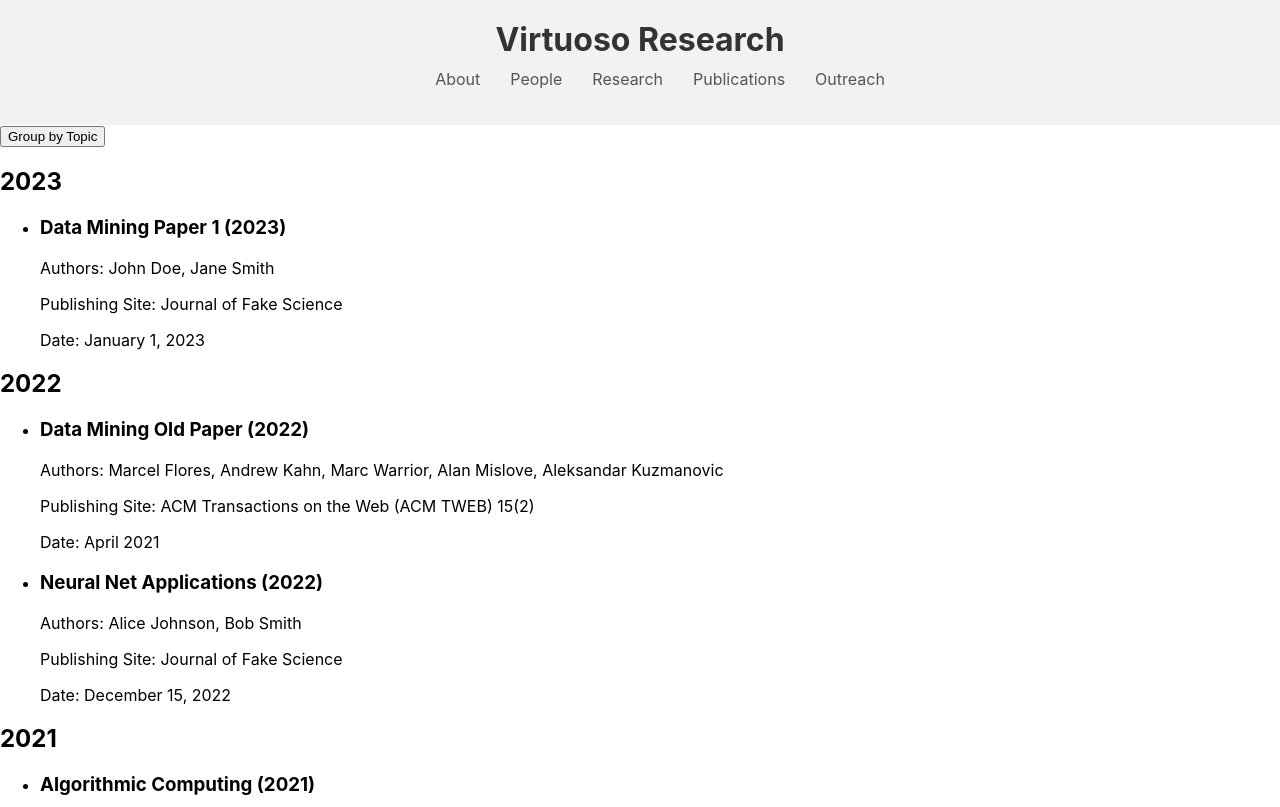
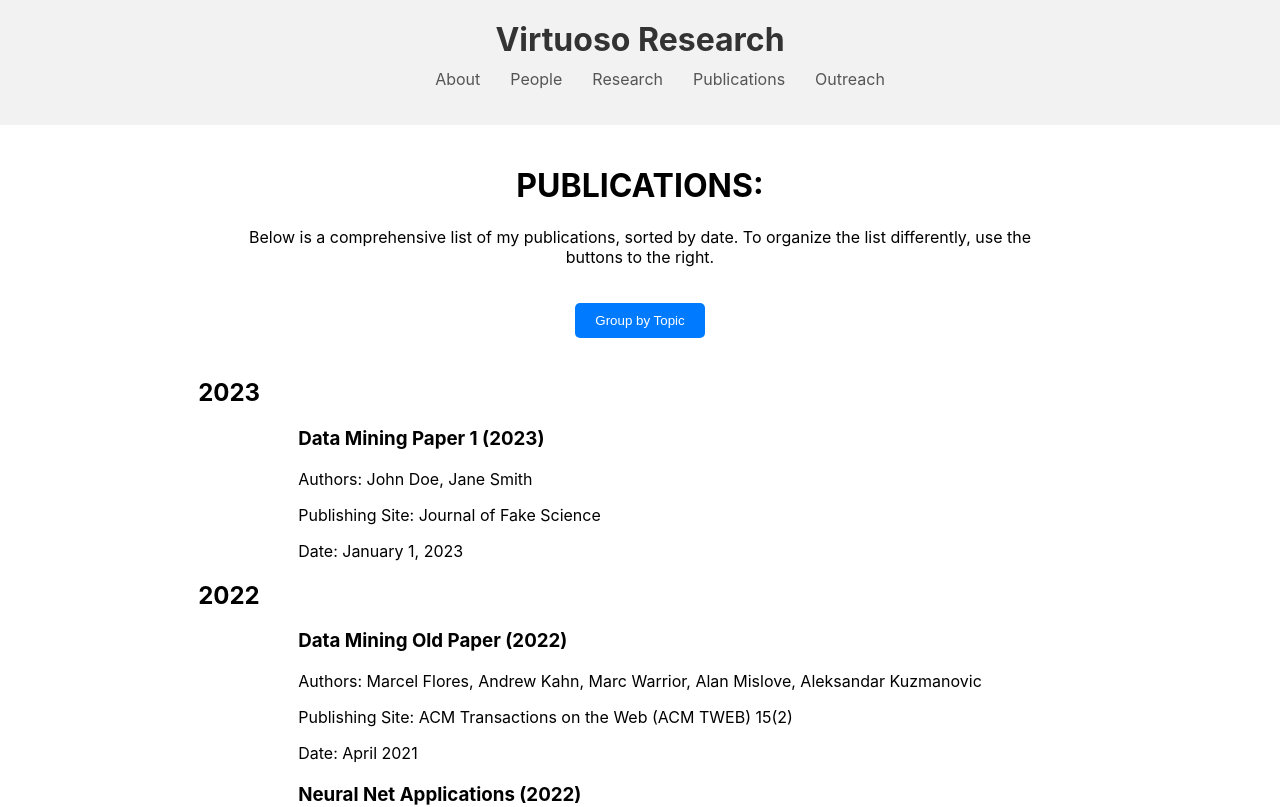
Before and after one commit to VirtuosoResearch/virtuosoresearch.github.io, a React (Create React App) app in the folder virtuoso_research/: page /publications in a window 1280 px wide. Shown: the top 807 px of the page. Built offline with nearby package versions, Linux system fonts and the light colour scheme.

Commit message:
css for publications

```diff
--- /dev/null
+++ b/virtuoso_research/src/Publications.css
@@ -0,0 +1,60 @@
+.publications-container {
+    display: flex;
+    flex-direction: column;
+    align-items: center;
+    text-align: center;
+    padding: 20px;
+    max-width: 800px;
+    margin: 0 auto;
+}
+
+/* Style the title and description */
+.publications-title {
+    margin-bottom: 20px;
+}
+
+/* Style the toggle button container */
+.toggle-button-container {
+    display: flex;
+    justify-content: flex-end;
+    margin-bottom: 20px;
+}
+
+/* Style the toggle button */
+.toggle-button-container button {
+    background-color: #007BFF;
+    /* Example color */
+    color: white;
+    padding: 10px 20px;
+    border: none;
+    border-radius: 5px;
+    cursor: pointer;
+}
+
+.toggle-button-container button:hover {
+    background-color: #0056b3;
+    /* Example hover color */
+}
+
+/* Style the publications list */
+.publications-list {
+    text-align: left;
+}
+
+/* Style the sections (year and topic) */
+.publications-list h2 {
+    font-size: 24px;
+    margin-top: 20px;
+    margin-left: -100px;
+    /* Adjust the left margin as needed */
+}
+
+/* Style the list items (publications) */
+.publications-list ul {
+    list-style: none;
+    padding: 0;
+}
+
+.publications-list li {
+    margin-bottom: 20px;
+}
--- a/virtuoso_research/src/Publications.tsx
+++ b/virtuoso_research/src/Publications.tsx
@@ -1,7 +1,8 @@
 import React, { useState } from 'react';
 import Header from './Header';
+import './Publications.css';
 
-// Fake publication data
+
 const publications = [
     {
         year: 2023,
@@ -48,21 +49,28 @@
 const Publications: React.FC = () => {
     const [groupByTopic, setGroupByTopic] = useState(false);
 
-    // Function to toggle between grouping by year and grouping by topic
+    //function for toggling between grouping by year and grouping by topic
     const toggleGrouping = () => {
         setGroupByTopic((prevGroupByTopic) => !prevGroupByTopic);
     };
 
-    // Extract unique topics from the publications
+    //get the unique topics from the publications
     const uniqueTopics = [...new Set(publications.map((pub) => pub.topic))];
 
     return (
         <div>
             <Header />
-            <div>
+            <div className="publications-container">
+                <div className="publications-title">
+                    <h1>PUBLICATIONS:</h1>
+                    <p>Below is a comprehensive list of my publications, sorted by date. To organize the list differently, use the buttons to the right.</p>
+                </div>
+                <div className="toggle-button-container">
                     <button onClick={toggleGrouping}>
                         {groupByTopic ? 'Group by Year' : 'Group by Topic'}
                     </button>
+                </div>
+                <div className="publications-list">
                     {groupByTopic ? (
                         // Group by topic
                         uniqueTopics.map((topic) => (
@@ -106,6 +114,7 @@
                     )}
                 </div>
             </div>
+        </div>
     );
 };
 
```
Lines whose indentation alone changed are shown as unchanged.
